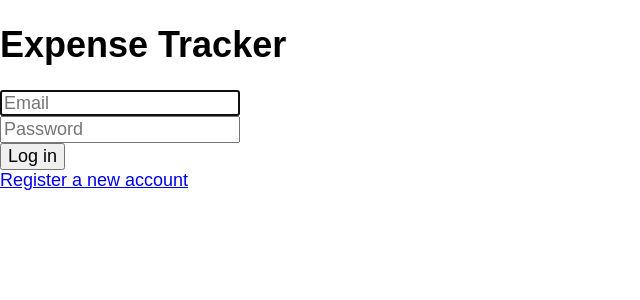
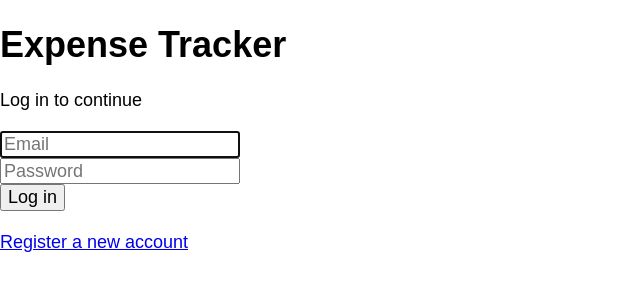
Before and after one commit to freerror/expense-tracker-react-app, a React app: page / in a window 1280 px wide. Shown: the top 300 px of the page, without its empty margins (0-640 px from the left). Built offline with nearby package versions, Linux system fonts and the light colour scheme; no server answers; the HTML template or start-up script is replaced by a standard one.

Commit message:
Add status to state, navigate to dashboard
Navigating to the dashboard is the desired flow from the login screen.

```diff
--- a/src/components/Login.jsx
+++ b/src/components/Login.jsx
@@ -1,17 +1,19 @@
 import React from "react";
 import { useState } from "react";
 import { useDispatch } from "react-redux";
-import { Link } from "react-router-dom";
+import { Link, useNavigate } from "react-router-dom";
 import Heading from "./Heading";
 import { startLogin } from "../slices/auth"
 
 const LoginPage = () => {
   const [state, setState] = useState({
     email: "",
-    password: ""
+    password: "",
+    status: "Log in to continue"
   })
 
   const dispatch = useDispatch()
+  const navigate = useNavigate()
 
   const onChangeEmail = (e) => {
     setState((prev) => ({ ...prev, email: e.target.value }))
@@ -19,18 +21,24 @@ const LoginPage = () => {
   const onChangePassword = (e) => {
     setState((prev) => ({ ...prev, password: e.target.value }))
   }
+  const onStatusChange = (newStatus) => {
+    setState((prev) => ({ ...prev, status: newStatus }))
+  }
 
   const onSubmit = (e) => {
     e.preventDefault()
+    onStatusChange("Logging in...")
     dispatch(startLogin({
       email: state.email,
       password: state.password
-    }))
+    })).then(() => { navigate("/app/dashboard") })
   }
 
   return (
     <div>
       <Heading />
+      <div>{state.status}</div>
+      <br></br>
       <form onSubmit={onSubmit}>
         <input
           type="text"
@@ -50,6 +58,7 @@ const LoginPage = () => {
         <br></br>
         <button type="submit">Log in</button>
         <br></br>
+        <br></br>
         <Link to="/register">Register a new account</Link>
       </form>
     </div>
```
